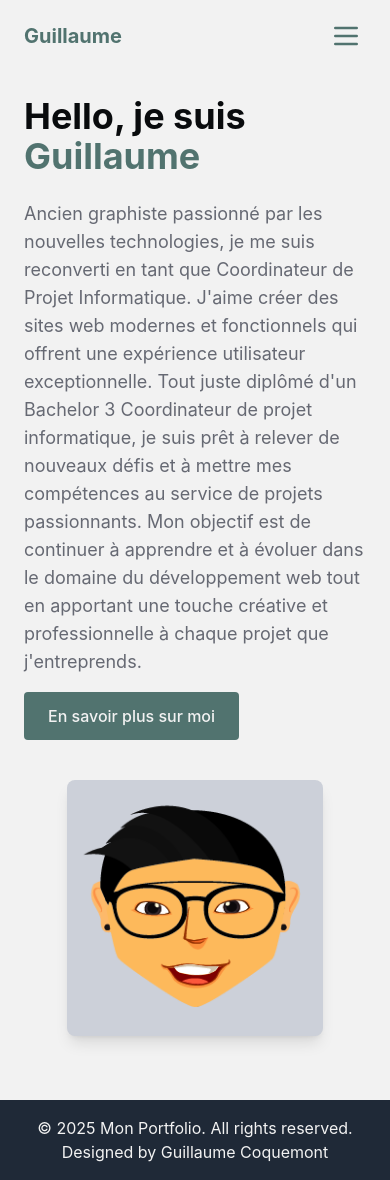
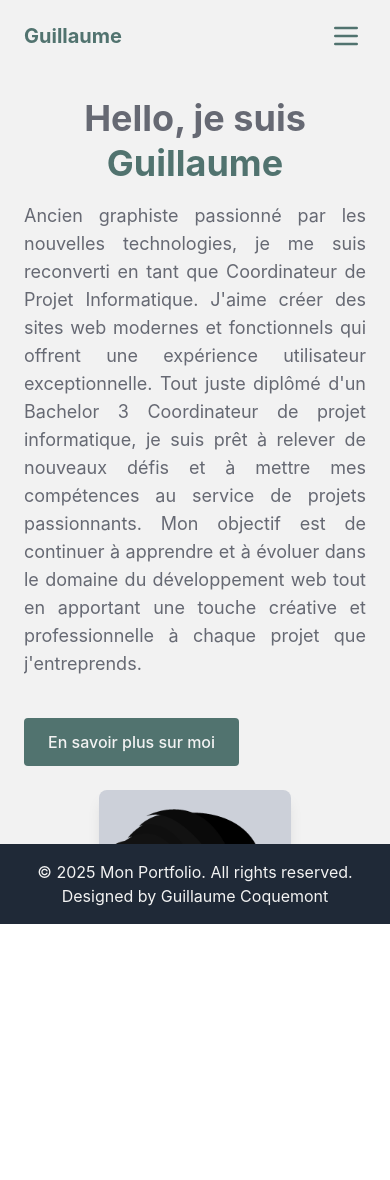
Before and after one commit to GuillaumeCoquemont/mon-portfolio, a React (Vite) app: page / in a window 390 px wide. After the commit the page ends 924 px from the top, so only its background shows below. Built offline with nearby package versions, Linux system fonts and the light colour scheme.

Commit message:
Finalisation de la section Hero (structure et responsive mobile/tablette

```diff
--- a/package.json
+++ b/package.json
@@ -19,13 +19,13 @@
     "@types/react": "^19.1.8",
     "@types/react-dom": "^19.1.6",
     "@vitejs/plugin-react": "^4.6.0",
-    "autoprefixer": "^10.4.19",
+    "autoprefixer": "^10.4.21",
     "eslint": "^9.30.1",
     "eslint-plugin-react-hooks": "^5.2.0",
     "eslint-plugin-react-refresh": "^0.4.20",
     "globals": "^16.3.0",
-    "postcss": "^8.4.38",
-    "tailwindcss": "^3.4.3",
+    "postcss": "^8.5.6",
+    "tailwindcss": "^3.4.17",
     "vite": "^7.0.3"
   }
 }
--- a/src/App.jsx
+++ b/src/App.jsx
@@ -17,9 +17,12 @@ export default function App(){
     <div className="flex flex-col min-h-screen">
       <Navbar />
 
-      <main className="flex-grow">
+      <main className="flex-grow px-6 sm:px-10 md:px-14 lg:px-16 xl:px-[100px] bg-white text-darkGray">
         <Routes>
-          <Route path="/" element={<Home />} />
+          <Route path="/" element={
+            <div className="snap-y snap-mandatory h-screen overflow-y-scroll scroll-smooth">
+              <Home />
+            </div>} />
           <Route path="/about" element={<About />} />
           <Route path="/projects" element={<Projects />} />
           <Route path="/projects/:id" element={<ProjectsDetails />} />
--- a/src/components/Home/HeroSection.jsx
+++ b/src/components/Home/HeroSection.jsx
@@ -1,11 +1,14 @@
 export default function HeroSection() {
   return (
-    <section role="region" aria-label="Présentation personnelle" className="min-h-screen bg-white text-black flex flex-col md:flex-row items-center justify-between px-6 py-16 pt-24">
-    <div className="max-w-2xl md:-1/2">
-      <h1 className="text-4xl md:text-6xl font-bold mb-6">
+    <section id="hero"
+      role="region"
+      aria-label="Présentation personnelle"
+      className="min-h-screen snap-start pt-24 flex flex-col lg:flex-row items-center justify-center text-justify">
+      <div className="max-w-2xl w-full lg:w-2/3">
+        <h1 className="text-heading text-center sm:text-left md:text-heading-md font-bold mb-4 leading-tight break-words">
           Hello, je suis <span className="text-green">Guillaume</span>
         </h1>
-      <p className="text-lg md:text-xl text-darkGray max-w-2xl">
+        <p className="text-paragraph text-darkGray max-w-2xl text-justify mb-6 mx-auto">
           Ancien graphiste passionné par les nouvelles technologies, je me suis reconverti en tant que Coordinateur de Projet Informatique.
           J'aime créer des sites web modernes et fonctionnels qui offrent une expérience utilisateur exceptionnelle.
           Tout juste diplômé d'un Bachelor 3 Coordinateur de projet informatique,
@@ -14,13 +17,13 @@ return (
           tout en apportant une touche créative et professionnelle à chaque projet que j'entreprends.
         </p>
 
-      <a href="/about" className="inline-block mt-4 px-6 py-3 bg-green text-white font-medium rounded hover:bg-darkGray transition-colors">
+        <a href="/about" className="inline-block mt-4 px-6 py-3 bg-green text-white font-medium rounded hover:bg-darkGray transition-colors mx-auto md:mx-0">
           En savoir plus sur moi
         </a>
       </div>
 
-    <div className="mt-10 md:mt-0 md:w-1/2 flex justify-center">
-      <div className="w-64 h-64 bg-lightGray rounded-lg overflow-hidden shadow-lg">
+      <div className="mt-6 mb-10 md:mt-8 lg:mt-0 lg:w-1/3 flex justify-center items-center">
+        <div className="w-48 h-48 md:w-56 md:h-56 lg:w-64 lg:h-64 bg-lightGray rounded-lg overflow-hidden shadow-lg">
           <img src="/assets/illustration_profile.webp" alt="Photo de Guillaume" className="object-cover w-full h-full" />
         </div>
       </div>
--- /dev/null
+++ b/src/components/Home/WhatIDoSection.jsx
@@ -0,0 +1,30 @@
+export default function WhatIDoSection() {
+    return (
+        <section id="what-i-do" role="region" aria-label="Ce que je fais / cherche" className="h-screen flex items-center py-16 bg-white text-black">
+  <div className="max-w-6xl mx-auto px-4 grid md:grid-cols-2 gap-12">
+    {/* Bloc 1 - Ce que je fais */}
+    <div>
+      <h2 className="text-3xl font-bold mb-4 text-green">Ce que je fais</h2>
+      <ul className="space-y-2 text-darkGray">
+        <li>• Développement web front-end (React + Tailwind)</li>
+        <li>• Développement web back-end (Node.js + Express)</li>
+        <li>• Intégration responsive</li>
+        <li>• Conception UI/UX sur Figma</li>
+        <li>• Coordination de projets digitaux</li>
+      </ul>
+    </div>
+
+    {/* Bloc 2 - Ce que je cherche */}
+    <div>
+      <h2 className="text-3xl font-bold mb-4 text-green">Ce que je cherche</h2>
+      <ul className="space-y-2 text-darkGray">
+        <li>• Un poste de développeur orienté front-end</li>
+        <li>• Projets créatifs à impact</li>
+        <li>• Environnement stimulant & bienveillant</li>
+        <li>• Équipe motivée et dynamique</li>
+      </ul>
+    </div>
+  </div>
+</section>
+    )
+}
--- a/src/components/Navbar.jsx
+++ b/src/components/Navbar.jsx
@@ -6,11 +6,21 @@ export default function Navbar() {
   const [scrolled, setScrolled] = useState(false)
 
   useEffect(() => {
-    const onScroll = () => {
-      setScrolled(window.scrollY > 10)
+    const sections = document.querySelectorAll('section');
+    const observer = new IntersectionObserver(
+      ([entry]) => {
+        setScrolled(entry.intersectionRatio < 1);
+      },
+      {
+        threshold: [1]
+      }
+    );
+
+    if (sections.length > 0) {
+      observer.observe(sections[0]); // Observe la première section (Hero)
     }
-    window.addEventListener('scroll', onScroll)
-    return () => window.removeEventListener('scroll', onScroll)
+
+    return () => observer.disconnect();
   }, [])
 
   const navItems = [
@@ -23,7 +33,7 @@ export default function Navbar() {
 
   return (
     <header className={`fixed top-0 left-0 w-full z-50 transition-colors duration-300 ${scrolled ? 'bg-green/80 backdrop-blur shadow-md' : 'bg-transparent'}`}>
-      <nav className="flex items-center justify-between px-6 py-4 text-lg text-darkGray">
+      <nav className={`flex items-center justify-between px-6 py-4 text-lg transition-colors duration-300 ${scrolled ? 'text-white' : 'text-darkGray'}`}>
         <h1 className={`text-xl font-bold transition-opacity duration-300 ${scrolled ? 'text-white' : 'text-green'} ${isOpen ? 'opacity-0' : 'opacity-100'}`}>Guillaume</h1>
         <button className="ml-auto w-10 h-10 flex items-center justify-center" onClick={() => setIsOpen(!isOpen)}>
           <svg className={`w-8 h-8 transition-colors duration-300 ${scrolled ? 'text-white' : 'text-green'}`} fill="none" stroke="currentColor" viewBox="0 0 24 24">
@@ -48,7 +58,7 @@ export default function Navbar() {
             <h1 className={`text-xl font-bold transition-opacity duration-300 ${scrolled ? 'text-white' : 'text-green'}`}>Guillaume</h1>
           </div>
 
-          <nav className="flex-1 flex flex-col items-center justify-center gap-6 text-lg text-center z-20">
+          <nav className={`flex-1 flex flex-col items-center justify-center gap-6 text-lg text-center z-20 ${scrolled ? 'text-white' : 'text-darkGray'}`}>
             {navItems.map(({ name, path }) => (
               <NavLink
                 key={path}
--- a/src/index.css
+++ b/src/index.css
@@ -1,3 +1,7 @@
 @tailwind base;
 @tailwind components;
 @tailwind utilities;
+
+html {
+  scroll-behavior: smooth;
+}
--- a/src/pages/Home.jsx
+++ b/src/pages/Home.jsx
@@ -1,10 +1,15 @@
 import HeroSection from '../components/Home/HeroSection'
+import WhatIDoSection from '../components/Home/WhatIDoSection'
 
 export default function Home() {
   return (
-    <>
-      <HeroSection />
-      {}
-    </>
+    <div className="h-screen overflow-y-scroll scrol-smooth snap-none sm:snap-y sm:snap-mandatory">
+      <section className="snap-start h-screen">
+        <HeroSection />
+      </section>
+      <section className="snap-start h-screen">
+        <WhatIDoSection />
+      </section>
+    </div>
   )
 }
--- a/tailwind.config.js
+++ b/tailwind.config.js
@@ -17,9 +17,30 @@ export default {
         sans: ['Inter', 'sans-serif'],
         serif: ['Merriweather', 'serif'],
       },
+      fontSize: {
+        heading: ['2.25rem', { lineHeight: '2.75rem' }],
+        'heading-md': ['2.75rem', { lineHeight: '3.25rem' }],
+        'heading-lg': ['3rem', { lineHeight: '3.5rem' }],
+        subheading: ['1.5rem', { lineHeight: '2rem' }],
+        paragraph: ['1.125rem', { lineHeight: '1.75rem' }],
+        small: ['0.875rem', { lineHeight: '1.25rem' }],
+      },
       spacing: {
-        '100': '25rem',
-        'margin-top': '100px',
+        section: '4rem', // 64px
+        gapDefault: '2.5rem', // 40px
+        sectionSm: '2rem',  // 32px
+        sectionMd: '3rem',  // 48px
+        sectionLg: '4rem',  // 64px
+        sectionXl: '6rem',  // 96px
+      },
+      animation: {
+        'fade-in-up': 'fadeInUp 0.6s ease-out forwards',
+      },
+      keyframes: {
+        fadeInUp: {
+          '0%': { opacity: '0', transform: 'translateY(40px)' },
+          '100%': { opacity: '1', transform: 'translateY(0)' },
+        },
       },
     },
   },
```
Also changed, not shown: 1 other file (tests, documents, lock files or other folders). Lines whose indentation alone changed are shown as unchanged.
